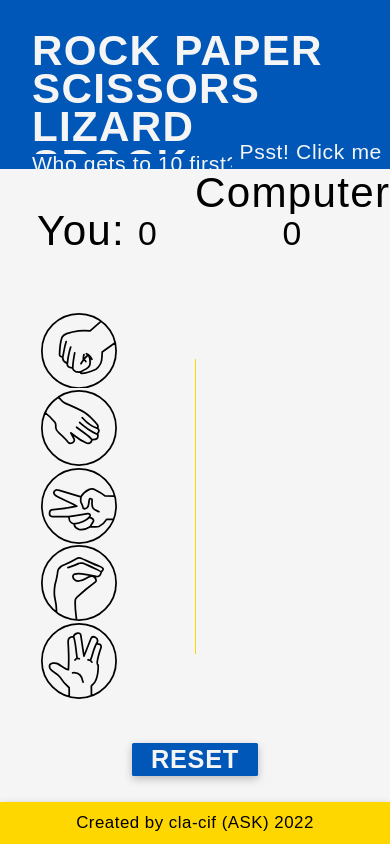
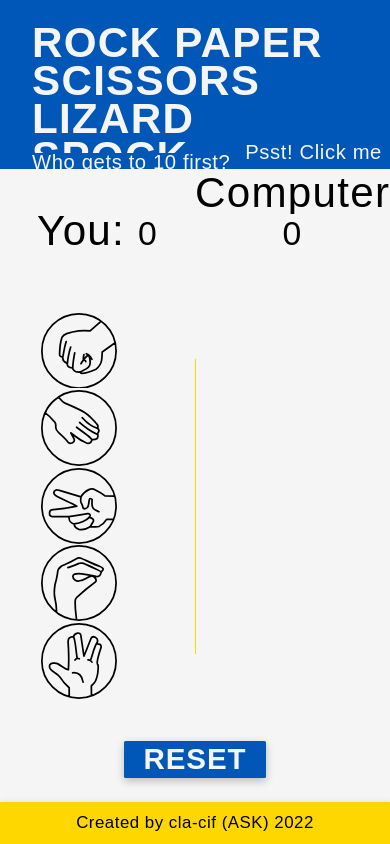
Before and after one commit to cla-cif/RPS-Lizard-Spock, a website: page index.html in a window 390 px wide. Drawn offline with nearby package versions, Linux system fonts and the light colour scheme; a web font is replaced by a local one.

Commit message:
changed properties in media query

```diff
--- a/assets/css/main.css
+++ b/assets/css/main.css
@@ -56,6 +56,7 @@ header {
 .title {
 	display: flex;
 	flex-direction: column;
+	height:fit-content;
 }
 
 .title>h1 {
@@ -279,12 +280,12 @@ footer>p {
 	/*header*/
 	header {
 		height: 20vh;
-		padding: 2rem 2rem 0 2rem;
+		padding: 1.5rem 2rem 0 2rem;
 	}
 
 	.title>h2,
 	a#btn-clickme.btn {
-		font-size: 2.5vmax;
+		font-size: 2.4vmax;
 	}
 
 	/*scores area*/
@@ -334,7 +335,7 @@ footer>p {
 	}
 
 	#btn-reset {
-		font-size: 3vmax;
+		font-size: 3.5vmax;
 
 	}
 
--- a/assets/js/script.js
+++ b/assets/js/script.js
@@ -175,8 +175,8 @@ $(".uchoice").on('mouseleave touchend', function () {
 $("#btn-reset").on('touchend', function () {
 	setTimeout(function () {
 		$("#btn-reset").css({
-			'background-color': '#0057b7',
-			'color': '#f5f5f5'
+			'background-color': '#ffd700',
+			'color': '#0057b7'
 		});
 	}, 1500);
 });
```
